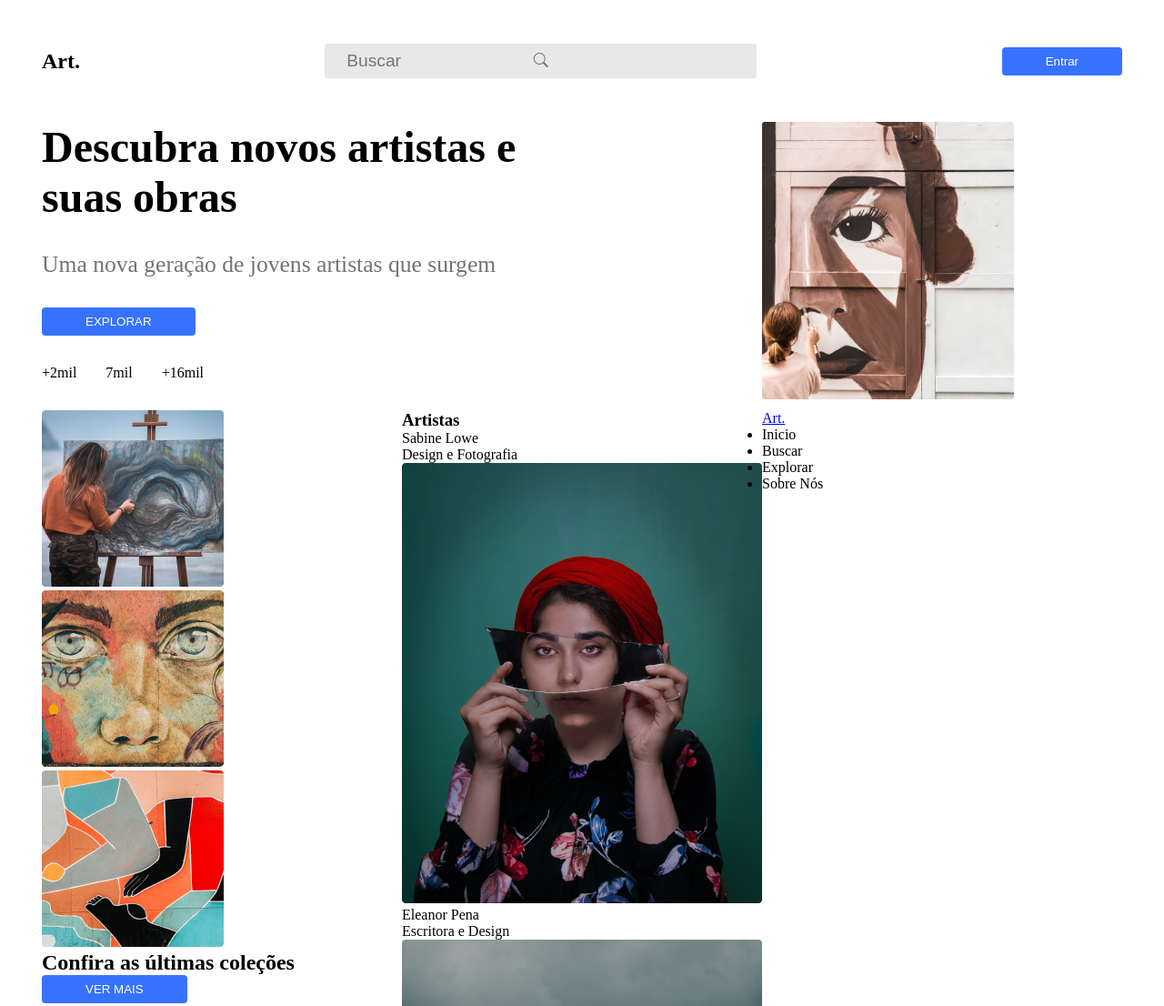
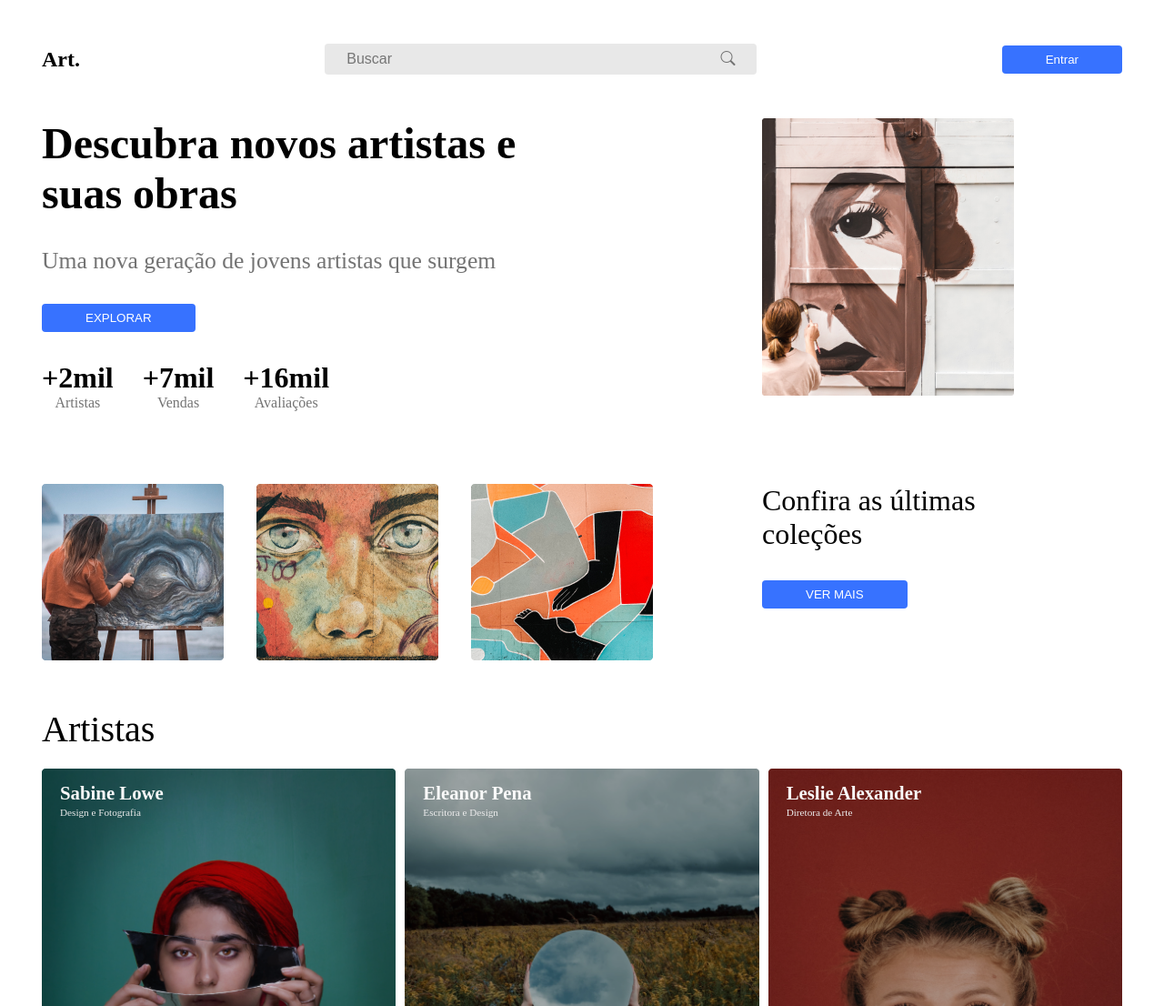
Before and after one commit to dudahcardoso/Modulo2-C17, a plain HTML site: page Aula06/ProjetoArt/index.html in a window 1280 px wide. Shown: the top 1106 px of the page at 91% size. Drawn offline with nearby package versions, Linux system fonts and the light colour scheme.

Commit message:
nav@media + todo css

```diff
--- a/Aula06/ProjetoArt/assets/css/style.css
+++ b/Aula06/ProjetoArt/assets/css/style.css
@@ -26,7 +26,7 @@ nav{
     align-items: center;
 }
 
-nav a{
+a{
     text-decoration: none;
     color: black;
     font-size: 1.5rem;
@@ -38,15 +38,16 @@ nav a{
     justify-content: center;
     width: 40%;
     align-items: center;
+    position: relative;
 }
 
 input{
     width: 100%;
     padding: 8px 24px;
     outline: none;
-    font-size: 1.2rem;
+    font-size: 1rem;
     background-color: rgb(232, 232, 232);
-    border-radius: 3px;
+    border-radius: 4px;
     border: none;
 }
 
@@ -54,7 +55,7 @@ input{
     color: #737373;
     top:1;
     position: absolute;
-    /* float: right; */
+    right: 24px;
     background-color: transparent;
 }
 
@@ -112,7 +113,136 @@ header section ul li{
     list-style: none;
 }
 
+header section ul li h3{
+    font-weight: 600;
+    font-size: 2rem;
+}
+
+header section ul li p{
+    color: #737373;
+    font-weight: 500;
+    font-size: 1rem;
+    text-align: center;
+}
+
 header img{
     width: 70%;
     /* height: 436px; */
 }
+
+section#line-three{
+    grid-column:  1 / 4;
+    grid-row: 3;
+
+    display: grid;
+    grid-template-columns: repeat(3, 396px);
+
+    width: 100%;
+    margin-top: 3rem;
+}
+
+section#line-three div#images{
+    grid-column: 1 / 3;
+}
+
+section#line-three div#images img{
+    padding-right: 2rem;
+}
+
+section#line-three div#text{
+    grid-column:  3 / 4;
+}
+
+section#line-three div#text h2{
+    font-size: 2rem;
+    font-weight: 500;
+    width: 70%;
+    padding-bottom: 2rem;
+}
+
+section#line-four{
+    grid-column:  1 / 4;
+    grid-row: 4;
+
+    display: flex;
+    flex-direction: column;
+    gap: 20px;
+    margin-top: 3rem;
+}
+
+section#line-four h3{
+    font-size: 2.5rem;
+    font-weight: 500;
+}
+
+section#line-four div#artists-group{
+    display: flex;
+    justify-content: space-between;
+    gap: 10px;
+}
+
+section#line-four .artists{
+    display: flex;
+    position: relative;
+}
+
+section#line-four .artists p{
+    position: absolute;
+    top: 15px;
+    left: 20px;
+    font-weight: 600;
+    font-size: 1.3rem;
+    color: #F9F9F9;
+}
+
+section#line-four .artists span{
+    position: absolute;
+    color: #EBEBEB;
+    top: 42px;
+    left: 20px;
+    font-weight: 500;
+    font-size: .7rem;
+}
+
+section#line-four .artists img{
+    width: 100%;
+}
+
+footer{
+    grid-column:  1 / 4;
+    grid-row: 5;
+    display: flex;
+    justify-content: space-between;
+    align-items: center;
+    width: 100%;
+    padding: 3rem 0;
+}
+
+footer ul{
+    display: flex;
+}
+
+footer ul li{
+    list-style: none;
+    font-size: 1rem;
+    padding-left: 2rem;
+    font-weight: 500;
+    text-transform: uppercase;
+}
+
+@media (max-width: 1200px){
+    body{
+        display: block;
+        padding: 1.5rem;
+    }
+    nav{
+        display: flex;
+        justify-content: space-between;
+        align-items: center;
+    }
+    #search{
+        display: none;
+    }
+
+
+}
--- a/Aula06/ProjetoArt/index.html
+++ b/Aula06/ProjetoArt/index.html
@@ -28,44 +28,44 @@
             </div>
 
             <ul>
-                <li>+2mil</li>
-                <li>7mil</li>
-                <li>+16mil</li>
+                <li><h3>+2mil</h3><p>Artistas</p></li>
+                <li><h3>+7mil</h3><p>Vendas</p></li>
+                <li><h3>+16mil</h3><p>Avaliações</p></li>
             </ul>
         </section>
 
         <img src="./assets/images/banner1.png" alt="Imagem de um banner">
     </header>
 
-    <section>
-        <div>
+    <section id="line-three">
+        <div id="images">
             <img src="./assets/images/img 1.png" alt="Imagem 1">
             <img src="./assets/images/img 2.png" alt="Imagem 2">
             <img src="./assets/images/img 3.png" alt="Imagem 3">
         </div>
 
-        <div>
+        <div id="text">
             <h2>Confira as últimas coleções</h2>
             <button>VER MAIS</button>
         </div>
     </section>
 
-    <section>
+    <section id="line-four">
         <h3>Artistas</h3>
-    <div>
-        <div>
+    <div id="artists-group">
+        <div class="artists">
             <p>Sabine Lowe</p>
             <span>Design e Fotografia</span>
             <img src="./assets/images/artista1.png" alt="Artista Sabine Lowe">
         </div>
 
-        <div>
+        <div class="artists">
             <p>Eleanor Pena</p>
             <span>Escritora e Design</span>
             <img src="./assets/images/artista2.png" alt="Artista 2">
         </div>
 
-        <div>
+        <div class="artists">
             <p>Leslie Alexander</p>
             <span>Diretora de Arte</span>
             <img src="./assets/images/artista3.png" alt="Artista 3">
```
